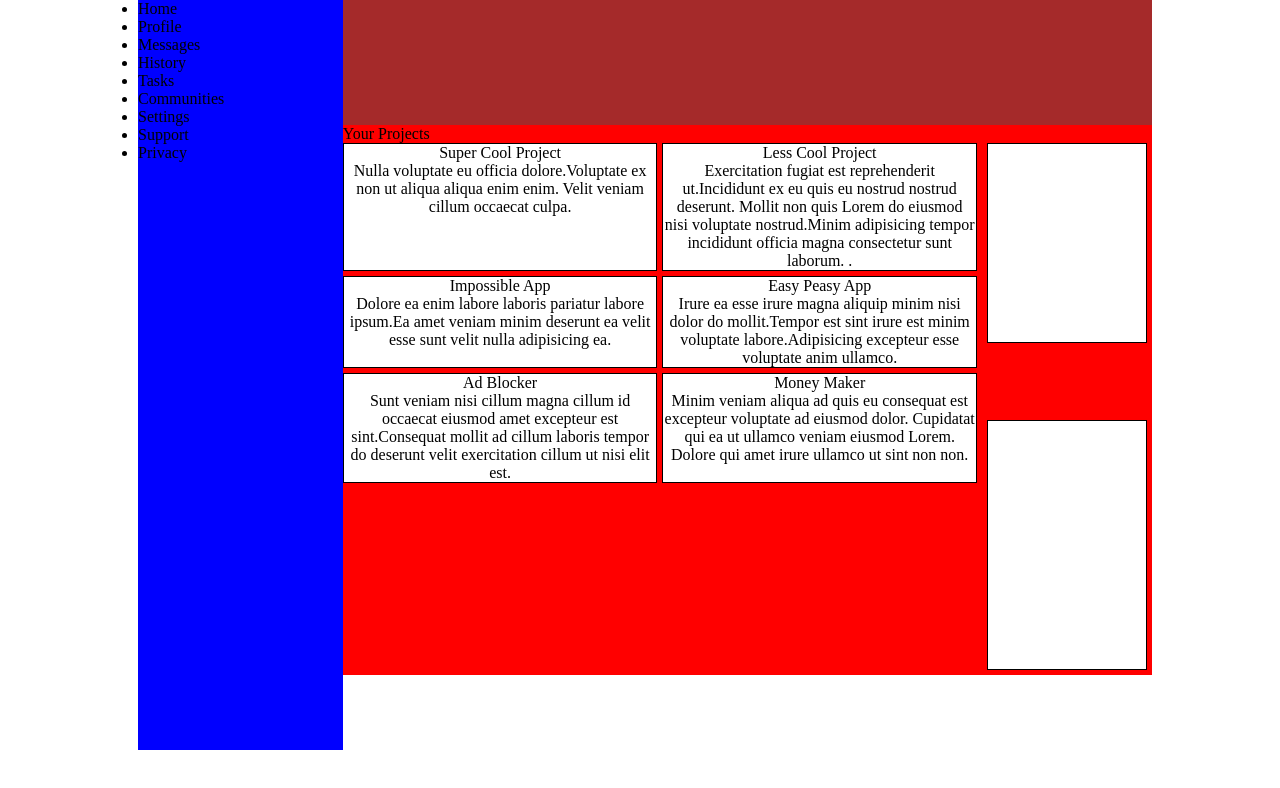
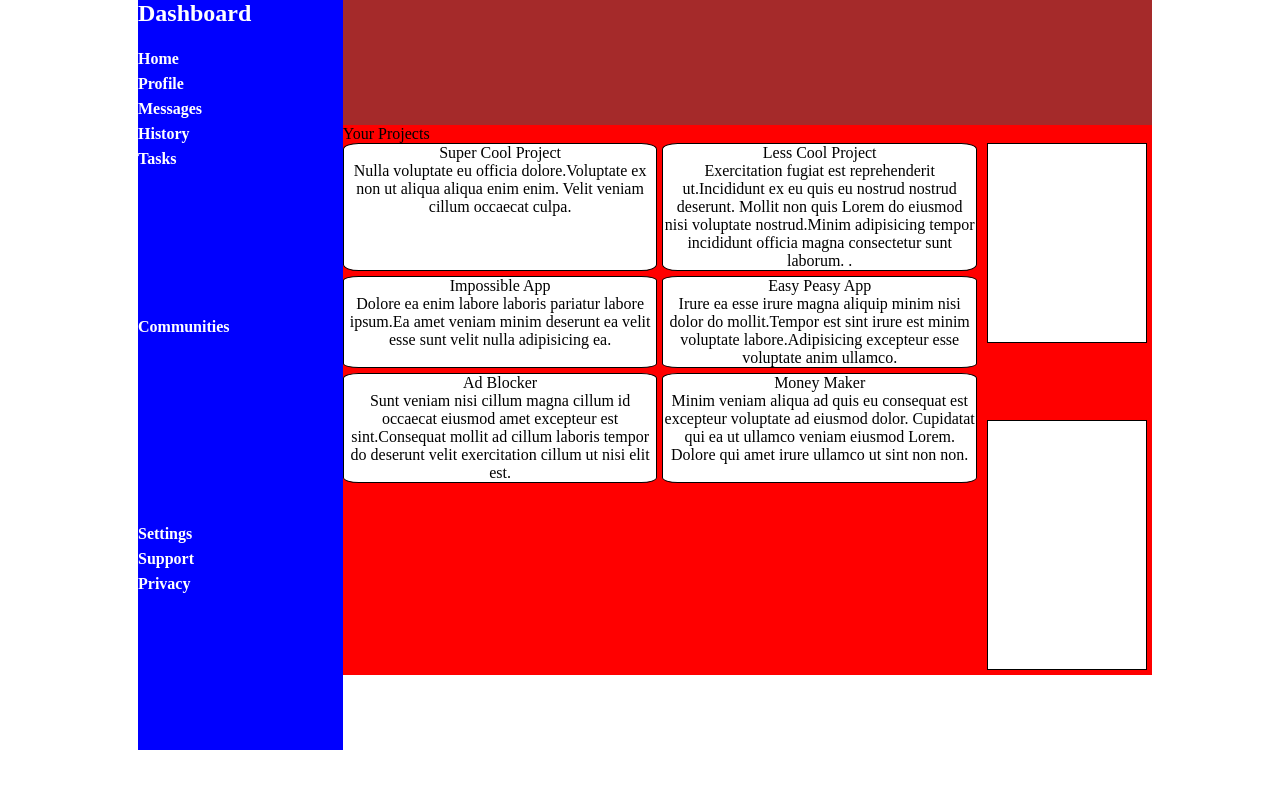
Before and after one commit to Yared1970/grid-1, a plain HTML site: page index.html in a window 1280 px wide. Drawn offline with Linux system fonts and the light colour scheme.

Commit message:
Edited the nav into a grid

```diff
--- a/index.html
+++ b/index.html
@@ -7,7 +7,23 @@
     </head>
     <body id="container">
         <nav>
-            <ul>
+
+            <h1>Dashboard</h1><br/>
+
+            <div>Home</div>
+            <div>Profile</div>
+            <div>Messages</div>
+            <div>History</div>
+            <div>Tasks</div>
+            <div>Communities</div>
+
+            <div class="sub">
+            <div>Settings</div>
+            <div>Support</div>
+            <div>Privacy</div>
+            </div>
+
+            <!--<ul>
                 <li>Home</li>
                 <li>Profile</li>
                 <li>Messages</li>
@@ -19,6 +35,7 @@
                 <li>Privacy</li>
 
             </ul>
+        -->
         </nav>
         <header></header>
         <main>
--- a/styles.css
+++ b/styles.css
@@ -13,6 +13,13 @@
     margin-right: auto;
     margin-left: auto;
     position: relative;
+
+}
+
+h1 {
+    color: white;
+    font-weight: bold;
+    margin-bottom: 40px;
 }
 
 nav {
@@ -22,6 +29,19 @@ nav {
     float: left;
     margin-left: 10px;
     margin-top: 0px;
+    display: grid;
+    grid-template: repeat(6, 25px) / 1fr;
+    color: white;
+    font-weight: bold;
+}
+
+ .sub{
+    display: grid;
+    grid-template: repeat(3, 25px) / 1fr;
+    margin-top: 40px;
+    color: white;
+    font-weight: bold;
+
 }
 
 header {
@@ -74,12 +94,14 @@ main {
     grid-template-rows: ifr 1fr 1fr;
     grid-template-columns: 1fr 1fr;
     gap: 5px;
+
 }
 
 .item {
     background-color: white;
     border: 1px solid black;
     text-align: center;
+    border-radius: 5%;
 
 
 }
```
